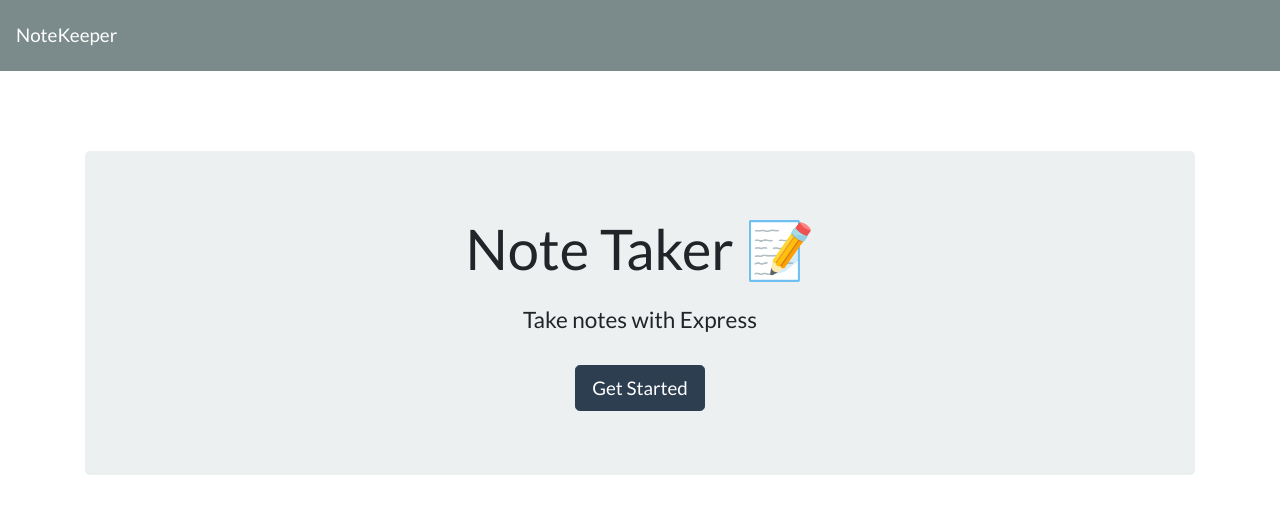
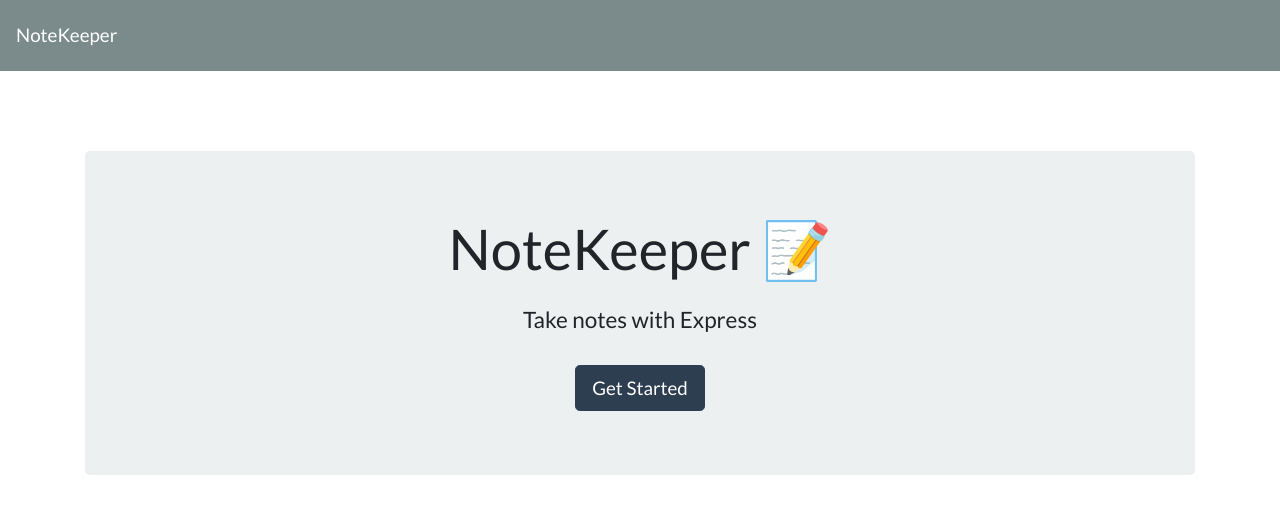
Before and after one commit to Thedanbrown/Notekeeper, a website: page public/index.html in a window 1280 px wide. Drawn offline with nearby package versions, Linux system fonts and the light colour scheme; no server answers.

Commit message:
fixed heroku syntax

```diff
--- a/public/index.html
+++ b/public/index.html
@@ -16,7 +16,7 @@
   </nav>
   <div class="container">
     <div style="margin-top: 80px;" class="jumbotron text-center">
-      <h1 class="display-4">Note Taker <span role="img" aria-label="Memo">📝</span></h1>
+      <h1 class="display-4">NoteKeeper <span role="img" aria-label="Memo">📝</span></h1>
       <h4 class="mt-4">Take notes with Express</h4>
       <a class="btn btn-primary btn-lg mt-4" href="/notes" role="button">Get Started</a>
     </div>
--- a/server.js
+++ b/server.js
@@ -33,7 +33,7 @@ app.post('/api/notes', (req, res) => {
 //setting our delete route
 app.delete('/api/notes/:id', (req, res) => {
     deleteNote(req.params.id, notes);
-    // res.json(true);
+    res.json(true);
 });
 
 //function to create notes
```
